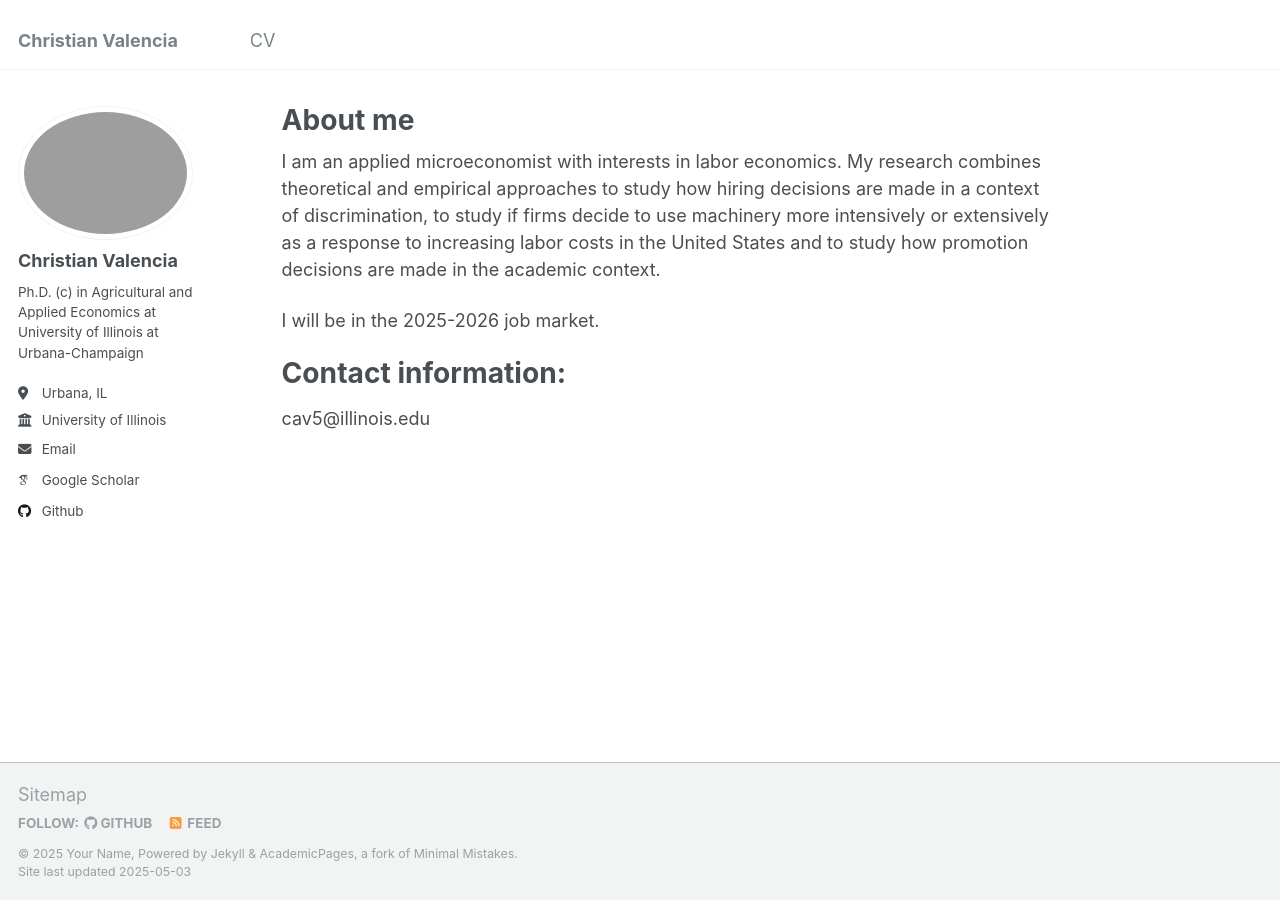
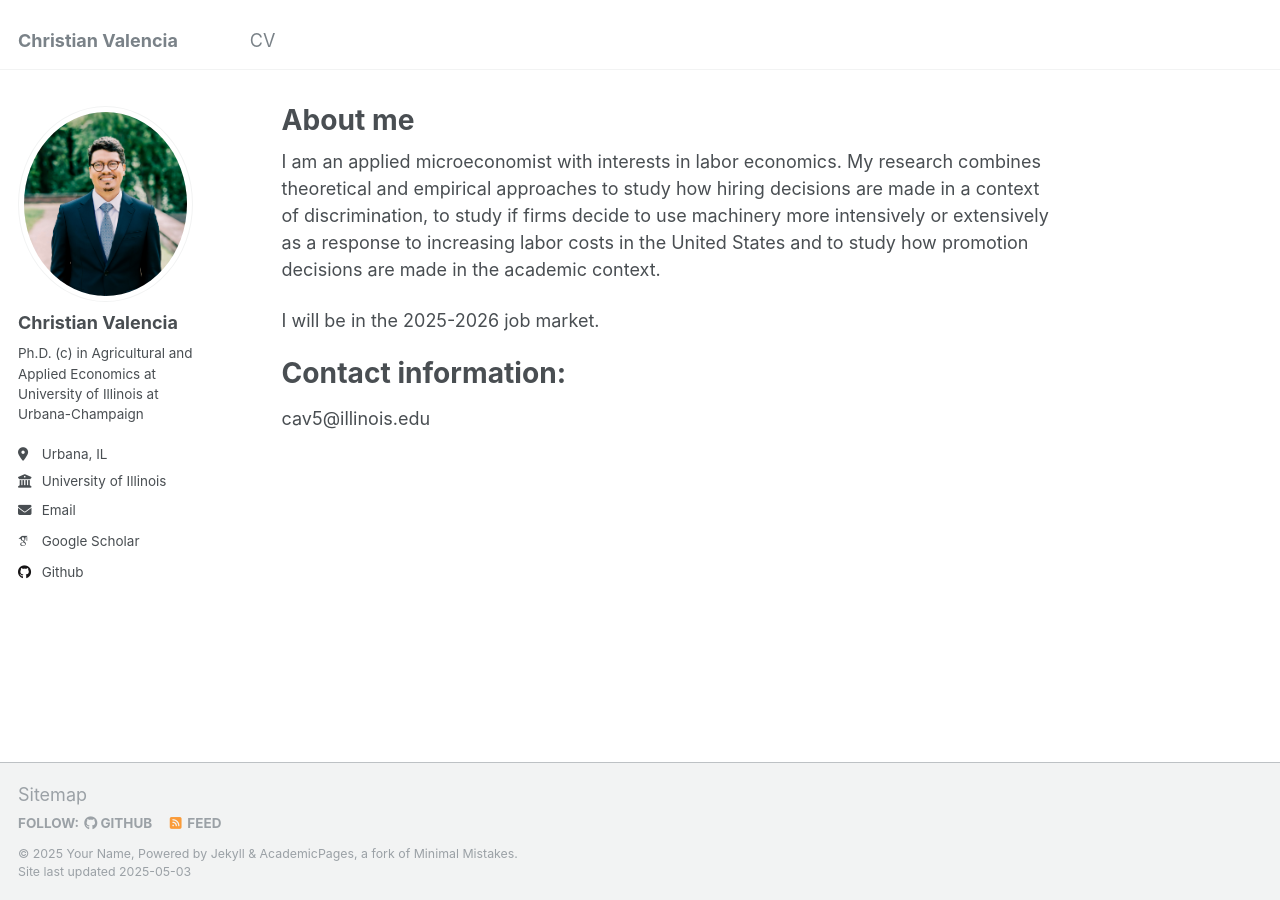
Before and after one commit to valenciac/valenciac.github.io, a Jekyll site: the page built from _pages/about.md, in a window 1280 px wide. Built offline with Jekyll 4.4.1, drawn with Linux system fonts in a browser that asks for light colours; some web fonts are replaced.

Commit message:
Update _config.yml

```diff
--- a/_config.yml
+++ b/_config.yml
@@ -21,7 +21,7 @@ repository               : "academicpages/academicpages.github.io"
 #               Additional customization can be done by editing /_includes/author-profile.html
 author:
   # Biographic information
-  avatar           : "968tmc.png"
+  avatar           : "image_v1.jpg"
   name             : "Christian Valencia"
   pronouns         : # example: "she/her"
   bio              : "Ph.D. (c) in Agricultural and Applied Economics at University of Illinois at Urbana-Champaign"
```
